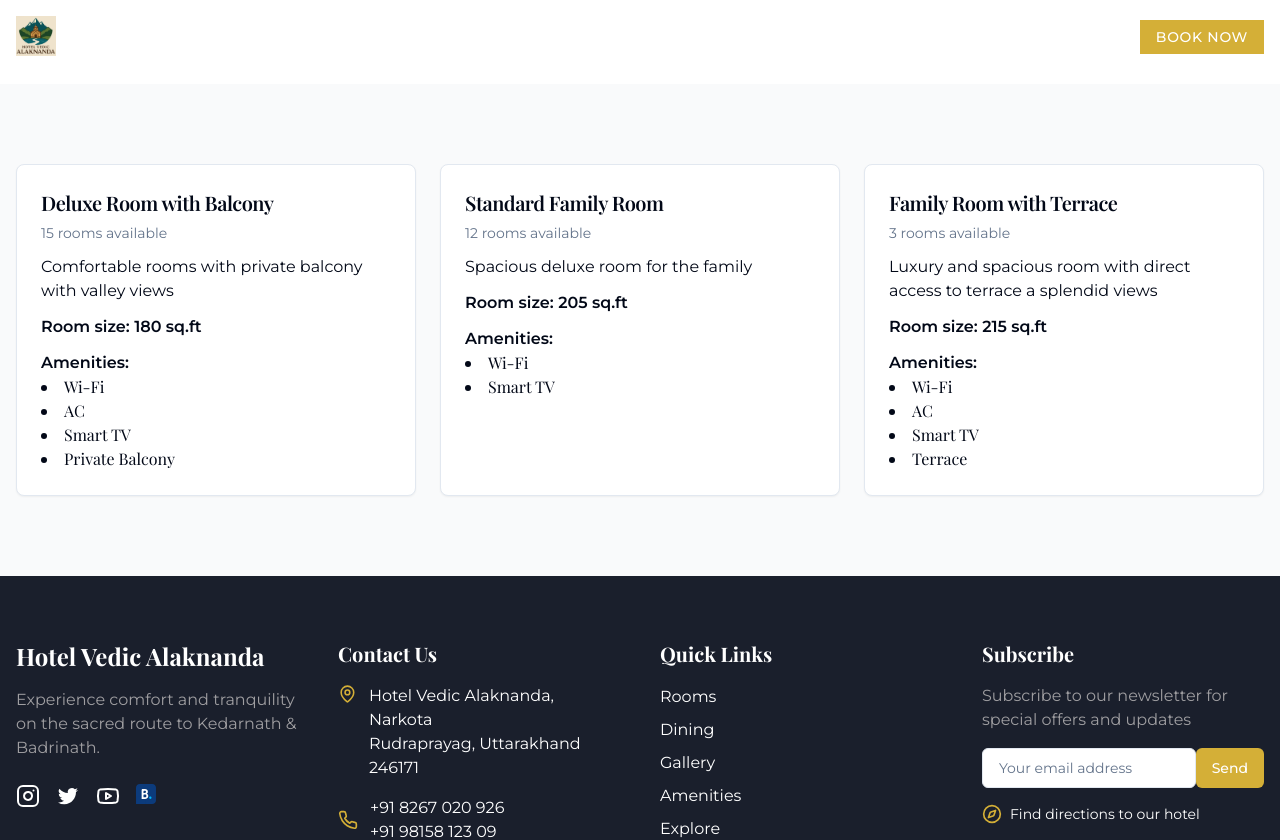
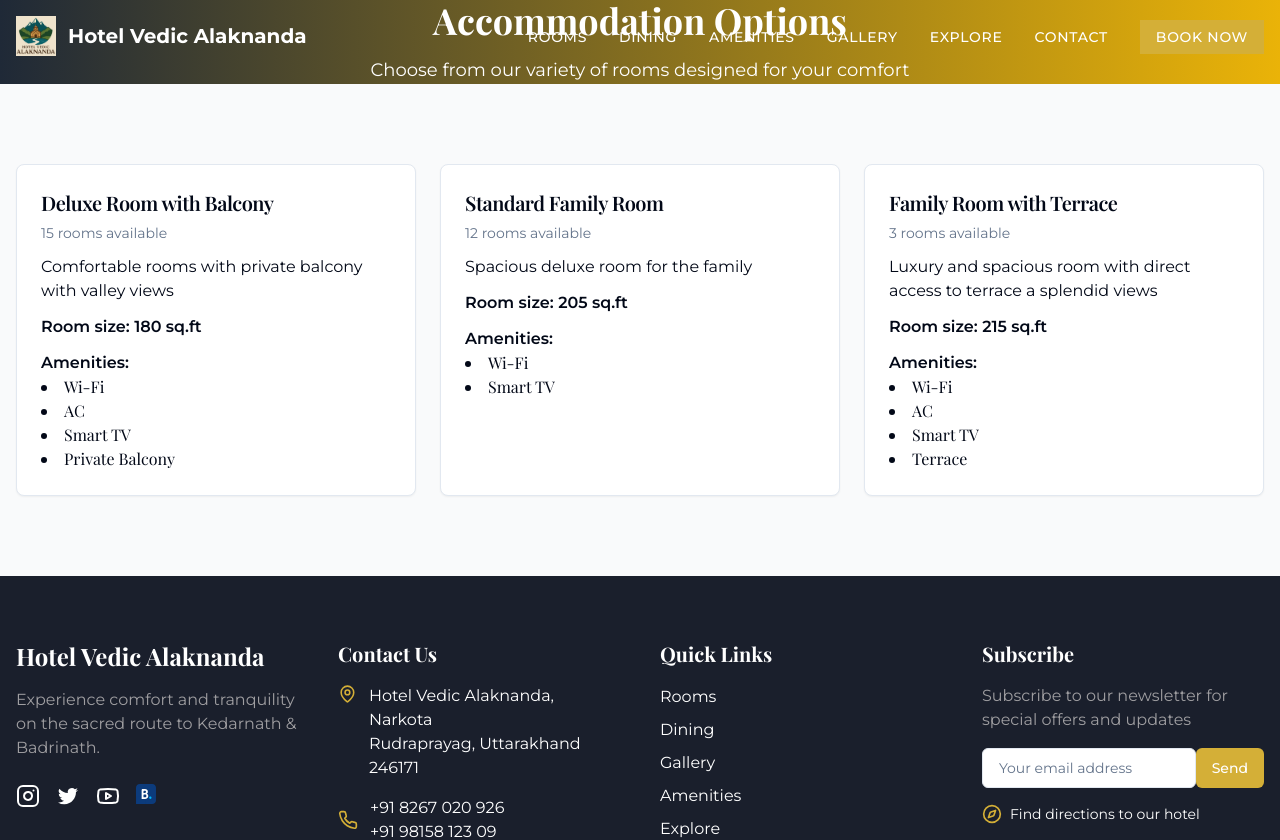
Before and after one commit to shubhamgh/VedicAlaknanda, a React (Vite) app: page /rooms in a window 1280 px wide. Shown: the top 840 px of the page. Built offline with nearby package versions, Linux system fonts and the light colour scheme.

Commit message:
Fix: HeroSection styles and gradient
Ensured Tailwind configuration correctly applies background color gradients in `src/components/HeroSection.jsx`.

```diff
--- a/src/components/HeroSection.jsx
+++ b/src/components/HeroSection.jsx
@@ -3,7 +3,12 @@ import React from "react";
 
 function HeroSection({ title, description }) {
   return (
-    <section className="relative h-64 md:h-64 bg-gradient-to-r from-gray-800 to-yellow-600 flex items-center justify-center">
+    <section
+      className="relative h-64 md:h-64 flex items-center justify-center"
+      style={{
+        background: 'linear-gradient(to right, #1f2937, #eab308)'
+      }}
+    >
       <div className="text-center text-white px-4">
         <h1 className="text-3xl md:text-4xl lg:text-6xl font-bold mb-2 md:mb-4">
           {title}
```
